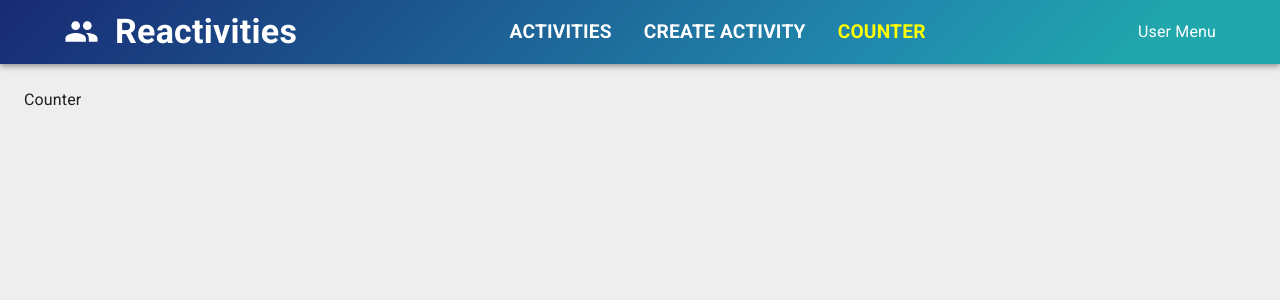
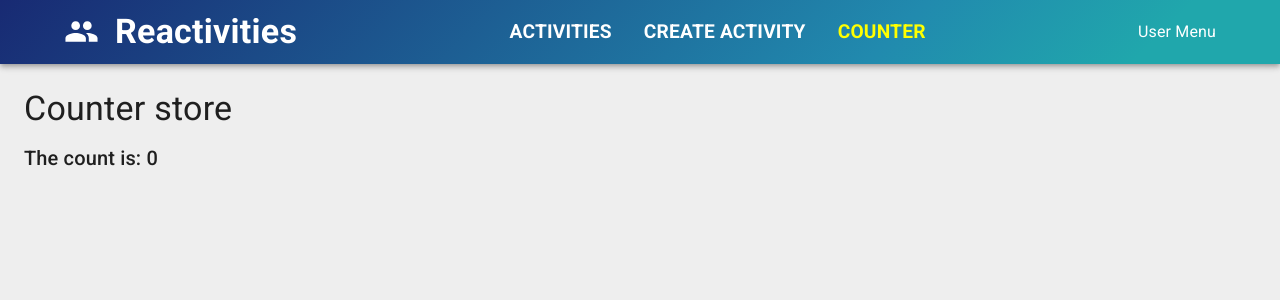
Before and after one commit to SGDaniels08/Reactivities_CodeAlong, a React (Vite) app in the folder client/: page /counter in a window 1280 px wide. Shown: the top 300 px of the page. Built offline with nearby package versions, Linux system fonts and the light colour scheme.

Commit message:
Bug fixed, Counter rendering as epected

```diff
--- a/client/package.json
+++ b/client/package.json
@@ -19,6 +19,8 @@
     "@tanstack/react-query-devtools": "^5.91.3",
     "axios": "^1.13.5",
     "date-fns": "^4.1.0",
+    "mobx": "^6.15.0",
+    "mobx-react-lite": "^4.1.1",
     "react": "^19.2.4",
     "react-calendar": "^6.0.0",
     "react-dom": "^19.2.4",
--- a/client/src/features/counter/Counter.tsx
+++ b/client/src/features/counter/Counter.tsx
@@ -1,5 +1,19 @@
+import { Typography } from '@mui/material';
+import { useStore } from '../../lib/hooks/useStore';
+import { Observer } from "mobx-react-lite";
+
 export default function Counter() {
-  return (
-    <div>Counter</div>
-  )
+    const {counterStore} = useStore();
+
+    // Anything inside the <Observer> tags will be able to view our mobx state
+    return (
+        <Observer>
+            {() => (
+                <>
+                    <Typography variant='h4' gutterBottom>{counterStore.title}</Typography>
+                    <Typography variant='h6'>The count is: {counterStore.count}</Typography>
+                </>
+            )}
+        </Observer>
+    )
 }
--- a/client/src/lib/hooks/useStore.ts
+++ b/client/src/lib/hooks/useStore.ts
@@ -1,5 +1,5 @@
 import { useContext } from "react";
-import { StoreContext } from "../storese/stores";
+import { StoreContext } from "../stores/store";
 
 // This hook will enable us to use our mobx stores for tracking data client-side
 export function useStore() {
--- a/client/src/main.tsx
+++ b/client/src/main.tsx
@@ -10,7 +10,7 @@ import { QueryClient, QueryClientProvider } from '@tanstack/react-query';
 import { ReactQueryDevtools } from '@tanstack/react-query-devtools';
 import { RouterProvider } from 'react-router';
 import { router } from './app/router/Routes.tsx';
-import { store, StoreContext } from './lib/storese/stores.ts';
+import { store, StoreContext } from './lib/stores/store.ts';
 
 const queryClient = new QueryClient();
 
--- a/package.json
+++ b/package.json
@@ -1,6 +1,8 @@
 {
   "dependencies": {
     "mobx": "^6.15.0",
-    "mobx-react-lite": "^4.1.1"
+    "mobx-react-lite": "^4.1.1",
+    "react": "^19.2.4",
+    "react-dom": "^19.2.4"
   }
 }
```
Also changed, not shown: client/src/lib/stores/counterStore.ts (renamed from client/src/lib/storese/counterStore.ts), client/src/lib/stores/store.ts (renamed from client/src/lib/storese/stores.ts), 2 other files (tests, documents, lock files or other folders).
